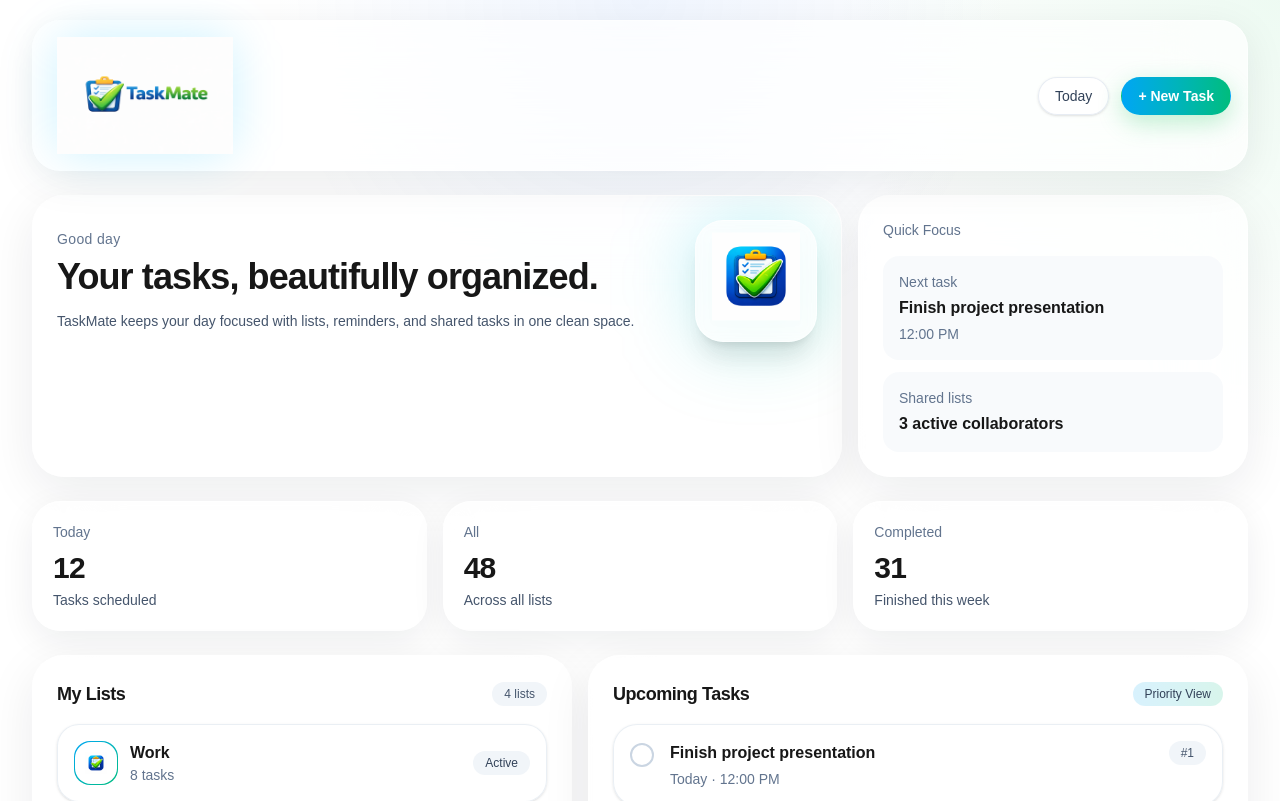
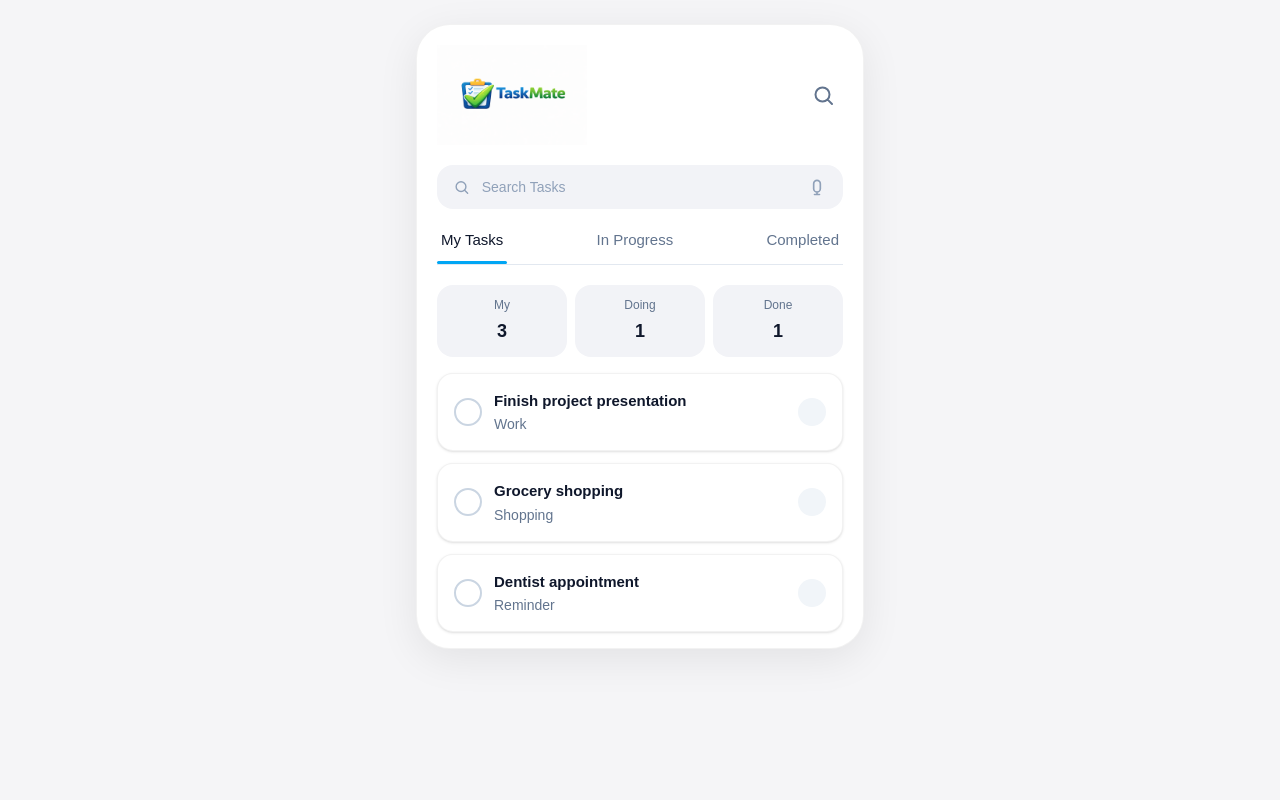
Before and after one commit to verizona/taskmate, a Next.js app: page /dashboard in a window 1280 px wide. Shown: the top 801 px of the page. Built offline with nearby package versions, Linux system fonts and the light colour scheme.

Commit message:
Update page.tsx

```diff
--- a/src/app/dashboard/page.tsx
+++ b/src/app/dashboard/page.tsx
@@ -2,215 +2,342 @@
 
 import Image from 'next/image'
 import Link from 'next/link'
+import { useMemo, useState } from 'react'
+
+type TabType = 'my-tasks' | 'in-progress' | 'completed'
+
+type Task = {
+  id: number
+  title: string
+  subtitle: string
+  completed: boolean
+  inProgress: boolean
+}
 
 export default function DashboardPage() {
-  const stats = [
-    { label: 'Today', value: '12', sub: 'Tasks scheduled' },
-    { label: 'All', value: '48', sub: 'Across all lists' },
-    { label: 'Completed', value: '31', sub: 'Finished this week' },
-  ]
+  const [tab, setTab] = useState<TabType>('my-tasks')
+  const [search, setSearch] = useState('')
 
-  const lists = [
-    { name: 'Work', count: 8, badge: 'Active' },
-    { name: 'Personal', count: 5, badge: 'Today' },
-    { name: 'Shopping', count: 3, badge: 'Pending' },
-    { name: 'Ideas', count: 7, badge: 'New' },
-  ]
+  const [tasks, setTasks] = useState<Task[]>([
+    {
+      id: 1,
+      title: 'Finish project presentation',
+      subtitle: 'Work',
+      completed: false,
+      inProgress: true,
+    },
+    {
+      id: 2,
+      title: 'Grocery shopping',
+      subtitle: 'Shopping',
+      completed: false,
+      inProgress: false,
+    },
+    {
+      id: 3,
+      title: 'Dentist appointment',
+      subtitle: 'Reminder',
+      completed: false,
+      inProgress: false,
+    },
+    {
+      id: 4,
+      title: 'Review shared list invites',
+      subtitle: 'Work',
+      completed: true,
+      inProgress: false,
+    },
+  ])
 
-  const tasks = [
-    { title: 'Finish project presentation', time: 'Today · 12:00 PM' },
-    { title: 'Review shared list invites', time: 'Tomorrow · 9:00 AM' },
-    { title: 'Plan weekend errands', time: 'Friday · 5:30 PM' },
-    { title: 'Update app branding', time: 'Saturday · 11:00 AM' },
-  ]
+  function toggleTask(id: number) {
+    setTasks((prev) =>
+      prev.map((task) =>
+        task.id === id ? { ...task, completed: !task.completed } : task
+      )
+    )
+  }
+
+  function filteredTasks() {
+    let result = tasks
+
+    if (tab === 'my-tasks') {
+      result = tasks.filter((t) => !t.completed)
+    } else if (tab === 'in-progress') {
+      result = tasks.filter((t) => t.inProgress && !t.completed)
+    } else if (tab === 'completed') {
+      result = tasks.filter((t) => t.completed)
+    }
+
+    if (search.trim()) {
+      const q = search.toLowerCase()
+      result = result.filter(
+        (t) =>
+          t.title.toLowerCase().includes(q) ||
+          t.subtitle.toLowerCase().includes(q)
+      )
+    }
+
+    return result
+  }
+
+  const visibleTasks = useMemo(
+    () => filteredTasks(),
+    [tasks, tab, search]
+  )
+
+  const counts = {
+    myTasks: tasks.filter((t) => !t.completed).length,
+    inProgress: tasks.filter((t) => t.inProgress && !t.completed).length,
+    completed: tasks.filter((t) => t.completed).length,
+  }
 
   return (
-    <main className="min-h-screen bg-[radial-gradient(circle_at_top,rgba(59,130,246,0.08),transparent_28%),radial-gradient(circle_at_top_right,rgba(34,197,94,0.08),transparent_26%)] dark:bg-[radial-gradient(circle_at_top,rgba(59,130,246,0.12),transparent_28%),radial-gradient(circle_at_top_right,rgba(34,197,94,0.12),transparent_26%),linear-gradient(to_bottom,#020617,#000000)]">
-      <div className="mx-auto max-w-7xl px-4 pb-10 pt-5 sm:px-6 lg:px-8">
-        <header className="sticky top-0 z-40 mb-6">
-          <div className="rounded-[28px] border border-white/50 bg-white/70 px-4 py-3 shadow-[0_10px_40px_rgba(15,23,42,0.08)] backdrop-blur-2xl dark:border-white/10 dark:bg-white/5 dark:shadow-[0_10px_40px_rgba(0,0,0,0.35)]">
-            <div className="flex items-center justify-between gap-4">
+    <main className="min-h-screen bg-[#f5f5f7] px-4 py-6 text-slate-900 dark:bg-[#090b10] dark:text-white">
+      <div className="mx-auto w-full max-w-md">
+        <div className="overflow-hidden rounded-[34px] border border-black/5 bg-white shadow-[0_10px_40px_rgba(0,0,0,0.08)] dark:border-white/10 dark:bg-[#0f1117]">
+          <div className="px-5 pt-5 pb-4">
+            <div className="mb-5 flex items-center justify-between">
               <Link
                 href="/dashboard"
-                className="group flex items-center gap-3 rounded-2xl px-2 py-1 transition hover:bg-slate-100/80 dark:hover:bg-white/5"
+                className="inline-flex items-center transition hover:opacity-90"
               >
-                <div className="relative">
-                  <div className="absolute inset-0 rounded-2xl bg-sky-400/20 blur-xl transition duration-300 group-hover:bg-emerald-400/20" />
                 <Image
                   src="/logo/logo-light.png"
                   alt="TaskMate"
-                    width={176}
-                    height={44}
-                    className="relative block dark:hidden transition duration-300 group-hover:scale-[1.02]"
+                  width={150}
+                  height={40}
+                  className="block dark:hidden"
                   priority
                 />
                 <Image
                   src="/logo/logo-dark.png"
                   alt="TaskMate"
-                    width={176}
-                    height={44}
-                    className="relative hidden dark:block transition duration-300 group-hover:scale-[1.02]"
+                  width={150}
+                  height={40}
+                  className="hidden dark:block"
                   priority
                 />
-                </div>
               </Link>
 
-              <div className="hidden items-center gap-3 md:flex">
-                <button className="rounded-full border border-slate-200/80 bg-white/80 px-4 py-2 text-sm font-medium text-slate-700 shadow-sm transition hover:shadow-md dark:border-white/10 dark:bg-white/5 dark:text-slate-200">
-                  Today
-                </button>
-                <button className="rounded-full border border-transparent bg-gradient-to-r from-sky-500 to-emerald-500 px-4 py-2 text-sm font-semibold text-white shadow-[0_8px_24px_rgba(34,197,94,0.28)] transition hover:scale-[1.02]">
-                  + New Task
+              <button
+                type="button"
+                className="rounded-full p-2 text-slate-500 transition hover:bg-slate-100 hover:text-slate-800 dark:text-slate-300 dark:hover:bg-white/10 dark:hover:text-white"
+                aria-label="Search"
+              >
+                <svg
+                  xmlns="http://www.w3.org/2000/svg"
+                  className="h-6 w-6"
+                  fill="none"
+                  viewBox="0 0 24 24"
+                  stroke="currentColor"
+                  strokeWidth="2"
+                >
+                  <path
+                    strokeLinecap="round"
+                    strokeLinejoin="round"
+                    d="m21 21-4.35-4.35m1.85-5.15a7 7 0 1 1-14 0 7 7 0 0 1 14 0Z"
+                  />
+                </svg>
               </button>
             </div>
+
+            <div className="mb-5 flex items-center gap-3 rounded-2xl bg-[#f2f3f7] px-4 py-3 dark:bg-white/8">
+              <svg
+                xmlns="http://www.w3.org/2000/svg"
+                className="h-5 w-5 text-slate-400"
+                fill="none"
+                viewBox="0 0 24 24"
+                stroke="currentColor"
+                strokeWidth="2"
+              >
+                <path
+                  strokeLinecap="round"
+                  strokeLinejoin="round"
+                  d="m21 21-4.35-4.35m1.85-5.15a7 7 0 1 1-14 0 7 7 0 0 1 14 0Z"
+                />
+              </svg>
+
+              <input
+                type="text"
+                placeholder="Search Tasks"
+                value={search}
+                onChange={(e) => setSearch(e.target.value)}
+                className="w-full bg-transparent text-sm outline-none placeholder:text-slate-400"
+              />
+
+              <button
+                type="button"
+                className="text-slate-400 transition hover:text-slate-600 dark:hover:text-slate-200"
+                aria-label="Voice search"
+              >
+                <svg
+                  xmlns="http://www.w3.org/2000/svg"
+                  className="h-5 w-5"
+                  fill="none"
+                  viewBox="0 0 24 24"
+                  stroke="currentColor"
+                  strokeWidth="2"
+                >
+                  <path
+                    strokeLinecap="round"
+                    strokeLinejoin="round"
+                    d="M12 18v3m0 0h3m-3 0H9m3-3a4 4 0 0 0 4-4V8a4 4 0 1 0-8 0v6a4 4 0 0 0 4 4Z"
+                  />
+                </svg>
+              </button>
             </div>
+
+            <div className="mb-5 flex items-center justify-between border-b border-slate-200 dark:border-white/10">
+              <TabButton
+                label="My Tasks"
+                active={tab === 'my-tasks'}
+                onClick={() => setTab('my-tasks')}
+              />
+              <TabButton
+                label="In Progress"
+                active={tab === 'in-progress'}
+                onClick={() => setTab('in-progress')}
+              />
+              <TabButton
+                label="Completed"
+                active={tab === 'completed'}
+                onClick={() => setTab('completed')}
+              />
             </div>
-        </header>
 
-        <section className="mb-6">
-          <div className="grid gap-4 lg:grid-cols-[1.35fr_0.65fr]">
-            <div className="overflow-hidden rounded-[32px] border border-white/60 bg-white/75 p-6 shadow-[0_14px_50px_rgba(15,23,42,0.08)] backdrop-blur-2xl dark:border-white/10 dark:bg-white/5 dark:shadow-[0_14px_50px_rgba(0,0,0,0.35)]">
-              <div className="flex flex-col gap-5 sm:flex-row sm:items-center sm:justify-between">
-                <div>
-                  <p className="text-sm font-medium tracking-wide text-slate-500 dark:text-slate-400">
-                    Good day
+            <div className="mb-4 grid grid-cols-3 gap-2 text-center">
+              <MiniStat label="My" value={counts.myTasks} />
+              <MiniStat label="Doing" value={counts.inProgress} />
+              <MiniStat label="Done" value={counts.completed} />
+            </div>
+
+            <div className="space-y-3">
+              {visibleTasks.length === 0 ? (
+                <div className="rounded-2xl bg-[#f2f3f7] px-4 py-8 text-center text-sm text-slate-500 dark:bg-white/8 dark:text-slate-300">
+                  No tasks found.
+                </div>
+              ) : (
+                visibleTasks.map((task) => (
+                  <div
+                    key={task.id}
+                    className="flex items-center gap-3 rounded-2xl border border-black/5 bg-white px-4 py-4 shadow-sm transition hover:shadow-md dark:border-white/10 dark:bg-white/5"
+                  >
+                    <button
+                      type="button"
+                      onClick={() => toggleTask(task.id)}
+                      className={`flex h-7 w-7 shrink-0 items-center justify-center rounded-full border-2 transition ${
+                        task.completed
+                          ? 'border-green-500 bg-green-500 text-white'
+                          : 'border-slate-300 bg-transparent hover:border-sky-500 dark:border-slate-500'
+                      }`}
+                      aria-label={
+                        task.completed ? 'Mark as incomplete' : 'Mark as complete'
+                      }
+                    >
+                      {task.completed ? (
+                        <svg
+                          xmlns="http://www.w3.org/2000/svg"
+                          className="h-4 w-4"
+                          fill="none"
+                          viewBox="0 0 24 24"
+                          stroke="currentColor"
+                          strokeWidth="3"
+                        >
+                          <path
+                            strokeLinecap="round"
+                            strokeLinejoin="round"
+                            d="m5 13 4 4L19 7"
+                          />
+                        </svg>
+                      ) : null}
+                    </button>
+
+                    <div className="min-w-0 flex-1">
+                      <p
+                        className={`truncate text-[15px] font-semibold ${
+                          task.completed
+                            ? 'text-slate-400 line-through dark:text-slate-500'
+                            : ''
+                        }`}
+                      >
+                        {task.title}
                       </p>
-                  <h1 className="mt-2 text-3xl font-bold tracking-tight sm:text-4xl">
-                    Your tasks, beautifully organized.
-                  </h1>
-                  <p className="mt-3 max-w-2xl text-sm leading-6 text-slate-600 dark:text-slate-300">
-                    TaskMate keeps your day focused with lists, reminders, and shared tasks in one clean space.
+                      <p className="mt-0.5 text-sm text-slate-500 dark:text-slate-400">
+                        {task.subtitle}
                       </p>
                     </div>
 
-                <div className="flex justify-center sm:justify-end">
-                  <div className="group relative">
-                    <div className="absolute inset-0 rounded-[28px] bg-gradient-to-br from-sky-400/25 to-emerald-400/25 blur-2xl transition duration-500 group-hover:from-sky-400/35 group-hover:to-emerald-400/35" />
-                    <div className="relative rounded-[28px] border border-white/60 bg-white/80 p-4 shadow-xl backdrop-blur dark:border-white/10 dark:bg-white/5">
-                      <Image
-                        src="/logo/icon.png"
-                        alt="TaskMate icon"
-                        width={88}
-                        height={88}
-                        priority
-                        className="transition duration-500 group-hover:scale-105 group-hover:-rotate-2 motion-safe:animate-[float_4.2s_ease-in-out_infinite]"
+                    <div className="shrink-0">
+                      {task.completed ? (
+                        <div className="flex h-7 w-7 items-center justify-center rounded-full bg-green-500 text-white shadow-sm">
+                          <svg
+                            xmlns="http://www.w3.org/2000/svg"
+                            className="h-4 w-4"
+                            fill="none"
+                            viewBox="0 0 24 24"
+                            stroke="currentColor"
+                            strokeWidth="3"
+                          >
+                            <path
+                              strokeLinecap="round"
+                              strokeLinejoin="round"
+                              d="m5 13 4 4L19 7"
                             />
+                          </svg>
+                        </div>
+                      ) : (
+                        <div className="h-7 w-7 rounded-full bg-slate-100 dark:bg-white/10" />
+                      )}
+                    </div>
+                  </div>
+                ))
+              )}
             </div>
           </div>
         </div>
       </div>
-            </div>
-
-            <div className="rounded-[32px] border border-white/60 bg-white/75 p-6 shadow-[0_14px_50px_rgba(15,23,42,0.08)] backdrop-blur-2xl dark:border-white/10 dark:bg-white/5 dark:shadow-[0_14px_50px_rgba(0,0,0,0.35)]">
-              <p className="text-sm font-medium text-slate-500 dark:text-slate-400">Quick Focus</p>
-              <div className="mt-4 space-y-3">
-                <div className="rounded-2xl bg-slate-50/90 p-4 dark:bg-white/5">
-                  <p className="text-sm text-slate-500 dark:text-slate-400">Next task</p>
-                  <p className="mt-1 font-semibold">Finish project presentation</p>
-                  <p className="mt-1 text-sm text-slate-500 dark:text-slate-400">12:00 PM</p>
-                </div>
-                <div className="rounded-2xl bg-slate-50/90 p-4 dark:bg-white/5">
-                  <p className="text-sm text-slate-500 dark:text-slate-400">Shared lists</p>
-                  <p className="mt-1 font-semibold">3 active collaborators</p>
-                </div>
-              </div>
-            </div>
-          </div>
-        </section>
-
-        <section className="mb-6 grid grid-cols-1 gap-4 md:grid-cols-3">
-          {stats.map((item) => (
-            <div
-              key={item.label}
-              className="rounded-[28px] border border-white/60 bg-white/75 p-5 shadow-[0_10px_35px_rgba(15,23,42,0.07)] backdrop-blur-2xl dark:border-white/10 dark:bg-white/5 dark:shadow-[0_10px_35px_rgba(0,0,0,0.3)]"
-            >
-              <p className="text-sm font-medium text-slate-500 dark:text-slate-400">{item.label}</p>
-              <h2 className="mt-2 text-3xl font-bold tracking-tight">{item.value}</h2>
-              <p className="mt-1 text-sm text-slate-600 dark:text-slate-300">{item.sub}</p>
-            </div>
-          ))}
-        </section>
-
-        <section className="grid grid-cols-1 gap-4 xl:grid-cols-[0.9fr_1.1fr]">
-          <div className="rounded-[32px] border border-white/60 bg-white/75 p-6 shadow-[0_14px_50px_rgba(15,23,42,0.08)] backdrop-blur-2xl dark:border-white/10 dark:bg-white/5 dark:shadow-[0_14px_50px_rgba(0,0,0,0.35)]">
-            <div className="mb-4 flex items-center justify-between">
-              <h3 className="text-lg font-semibold tracking-tight">My Lists</h3>
-              <span className="rounded-full bg-slate-100 px-3 py-1 text-xs font-medium text-slate-600 dark:bg-white/10 dark:text-slate-300">
-                {lists.length} lists
-              </span>
-            </div>
-
-            <div className="space-y-3">
-              {lists.map((list) => (
-                <div
-                  key={list.name}
-                  className="flex items-center justify-between rounded-[22px] border border-slate-200/70 bg-white/80 px-4 py-4 shadow-sm transition hover:-translate-y-0.5 hover:shadow-md dark:border-white/10 dark:bg-white/5"
-                >
-                  <div className="flex items-center gap-3">
-                    <div className="h-11 w-11 rounded-2xl bg-gradient-to-br from-sky-500 to-emerald-500 p-[1px]">
-                      <div className="flex h-full w-full items-center justify-center rounded-2xl bg-white dark:bg-slate-950">
-                        <Image src="/logo/icon.png" alt="" width={22} height={22} />
-                      </div>
-                    </div>
-                    <div>
-                      <p className="font-semibold">{list.name}</p>
-                      <p className="text-sm text-slate-500 dark:text-slate-400">{list.count} tasks</p>
-                    </div>
-                  </div>
-
-                  <span className="rounded-full bg-slate-100 px-3 py-1 text-xs font-medium text-slate-700 dark:bg-white/10 dark:text-slate-300">
-                    {list.badge}
-                  </span>
-                </div>
-              ))}
-            </div>
-          </div>
-
-          <div className="rounded-[32px] border border-white/60 bg-white/75 p-6 shadow-[0_14px_50px_rgba(15,23,42,0.08)] backdrop-blur-2xl dark:border-white/10 dark:bg-white/5 dark:shadow-[0_14px_50px_rgba(0,0,0,0.35)]">
-            <div className="mb-4 flex items-center justify-between">
-              <h3 className="text-lg font-semibold tracking-tight">Upcoming Tasks</h3>
-              <span className="rounded-full bg-gradient-to-r from-sky-500/15 to-emerald-500/15 px-3 py-1 text-xs font-medium text-slate-700 dark:text-slate-200">
-                Priority View
-              </span>
-            </div>
-
-            <div className="space-y-3">
-              {tasks.map((task, index) => (
-                <div
-                  key={task.title}
-                  className="group rounded-[24px] border border-slate-200/70 bg-white/85 p-4 shadow-sm transition hover:-translate-y-0.5 hover:shadow-md dark:border-white/10 dark:bg-white/5"
-                >
-                  <div className="flex items-start gap-4">
-                    <button
-                      aria-label={`Mark ${task.title} complete`}
-                      className="mt-0.5 h-6 w-6 rounded-full border-2 border-slate-300 transition group-hover:border-emerald-500 dark:border-slate-600"
-                    />
-                    <div className="flex-1">
-                      <p className="font-semibold">{task.title}</p>
-                      <p className="mt-1 text-sm text-slate-500 dark:text-slate-400">{task.time}</p>
-                    </div>
-                    <div className="rounded-full bg-slate-100 px-3 py-1 text-xs font-medium text-slate-600 dark:bg-white/10 dark:text-slate-300">
-                      #{index + 1}
-                    </div>
-                  </div>
-                </div>
-              ))}
-            </div>
-          </div>
-        </section>
-      </div>
-
-      <style jsx global>{`
-        @keyframes float {
-          0%,
-          100% {
-            transform: translateY(0px);
-          }
-          50% {
-            transform: translateY(-6px);
-          }
-        }
-      `}</style>
     </main>
   )
 }
+
+function TabButton({
+  label,
+  active,
+  onClick,
+}: {
+  label: string
+  active: boolean
+  onClick: () => void
+}) {
+  return (
+    <button
+      type="button"
+      onClick={onClick}
+      className={`relative px-1 pb-3 text-[15px] font-medium transition ${
+        active
+          ? 'text-slate-900 dark:text-white'
+          : 'text-slate-500 hover:text-slate-800 dark:text-slate-400 dark:hover:text-slate-200'
+      }`}
+    >
+      {label}
+      {active ? (
+        <span className="absolute bottom-0 left-0 h-[3px] w-full rounded-full bg-sky-500" />
+      ) : null}
+    </button>
+  )
+}
+
+function MiniStat({
+  label,
+  value,
+}: {
+  label: string
+  value: number
+}) {
+  return (
+    <div className="rounded-2xl bg-[#f2f3f7] px-3 py-3 dark:bg-white/8">
+      <p className="text-xs text-slate-500 dark:text-slate-400">{label}</p>
+      <p className="mt-1 text-lg font-semibold">{value}</p>
+    </div>
+  )
+}
```
Lines whose indentation alone changed are shown as unchanged.
